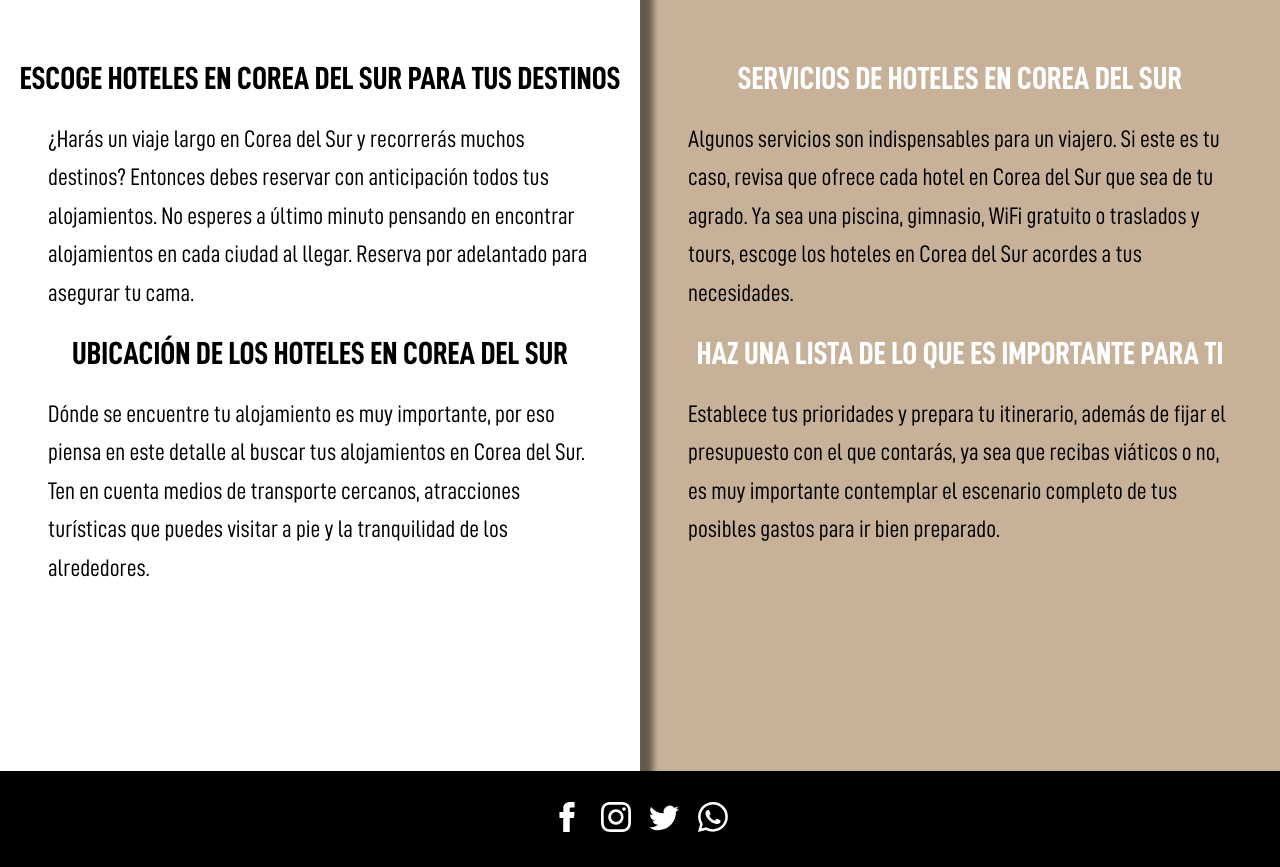
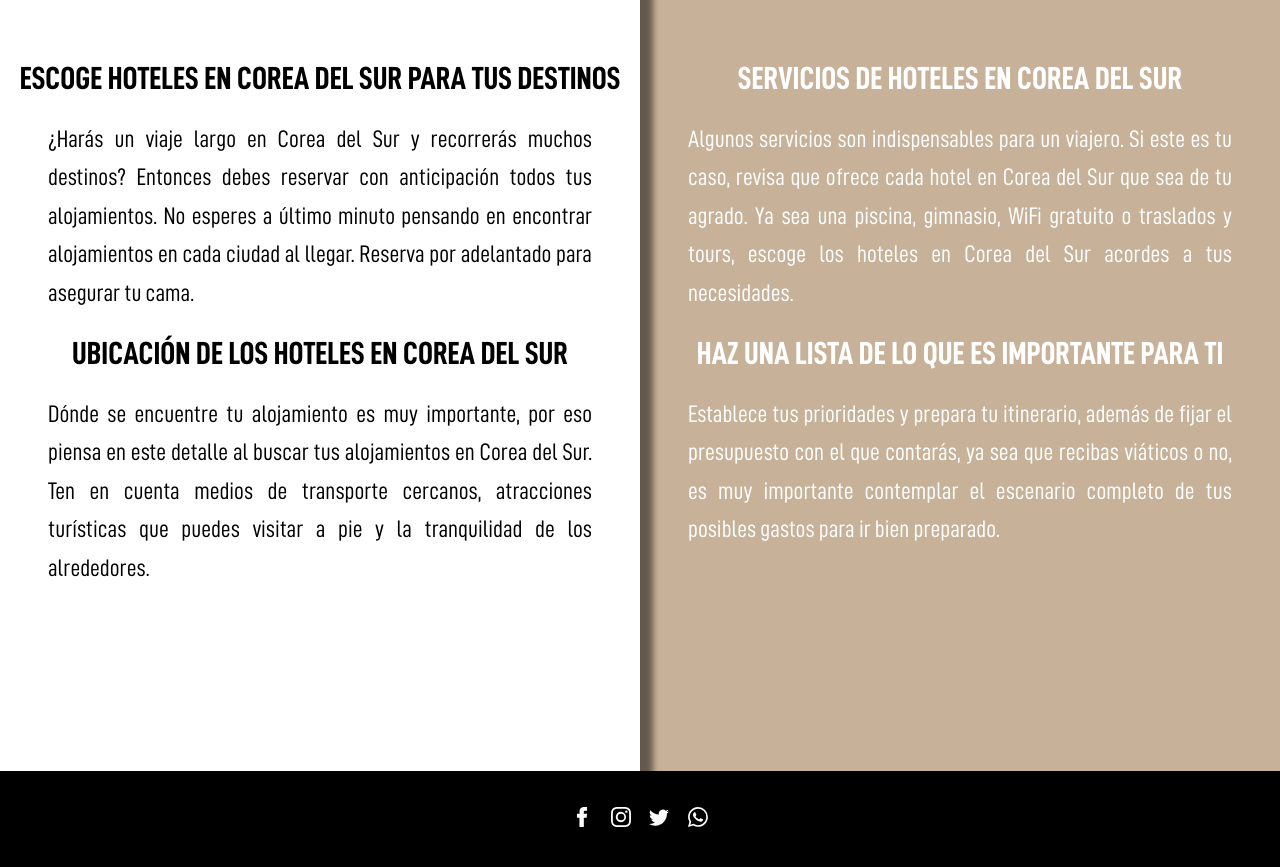
Before and after one commit to Guevarita24/korean-travel, a plain HTML site: page KoreanTravel/hoteles.html in a window 1280 px wide. Shown: the part 1132-1999 px from the top of the page. Drawn offline with Linux system fonts and the light colour scheme.

Commit message:
Modificación

```diff
--- a/KoreanTravel/css/gastronomia.css
+++ b/KoreanTravel/css/gastronomia.css
@@ -137,11 +137,14 @@ p {
 .food-1 p {
   font-size: 1.5rem;
   padding: 0 3rem;
+  text-align: justify;
 }
 
 .food-2 p {
+  color: var(--white-color);
   font-size: 1.5rem;
   padding: 0 3rem;
+  text-align: justify;
 }
 
 .header {
@@ -280,8 +283,8 @@ p {
 }
 
 .redes-container svg {
-  width: 30px;
-  height: 30px;
+  width: 20px;
+  height: 20px;
   fill: var(--white-color);
   transition: all 0.5s ease-in-out;
 }
--- a/KoreanTravel/css/hoteles.css
+++ b/KoreanTravel/css/hoteles.css
@@ -227,11 +227,14 @@ p {
 .tip-1 p {
   font-size: 1.5rem;
   padding: 0 3rem;
+  text-align: justify;
 }
 
 .tip-2 p {
+  color: var(--white-color);
   font-size: 1.5rem;
   padding: 0 3rem;
+  text-align: justify;
 }
 
 .title-1 {
@@ -284,8 +287,8 @@ p {
 }
 
 .redes-container svg {
-  width: 30px;
-  height: 30px;
+  width: 20px;
+  height: 20px;
   fill: var(--white-color);
   transition: all 0.5s ease-in-out;
 }
--- a/KoreanTravel/css/style.css
+++ b/KoreanTravel/css/style.css
@@ -247,8 +247,8 @@ p {
 }
 
 .redes svg {
-  width: 30px;
-  height: 30px;
+  width: 20px;
+  height: 20px;
   fill: var(--white-color);
   transition: all 0.5s ease-in-out;
 }
--- a/KoreanTravel/css/turismo.css
+++ b/KoreanTravel/css/turismo.css
@@ -282,8 +282,8 @@ p {
 }
 
 .redes-container svg {
-  width: 30px;
-  height: 30px;
+  width: 20px;
+  height: 20px;
   fill: var(--white-color);
   transition: all 0.5s ease-in-out;
 }
```
